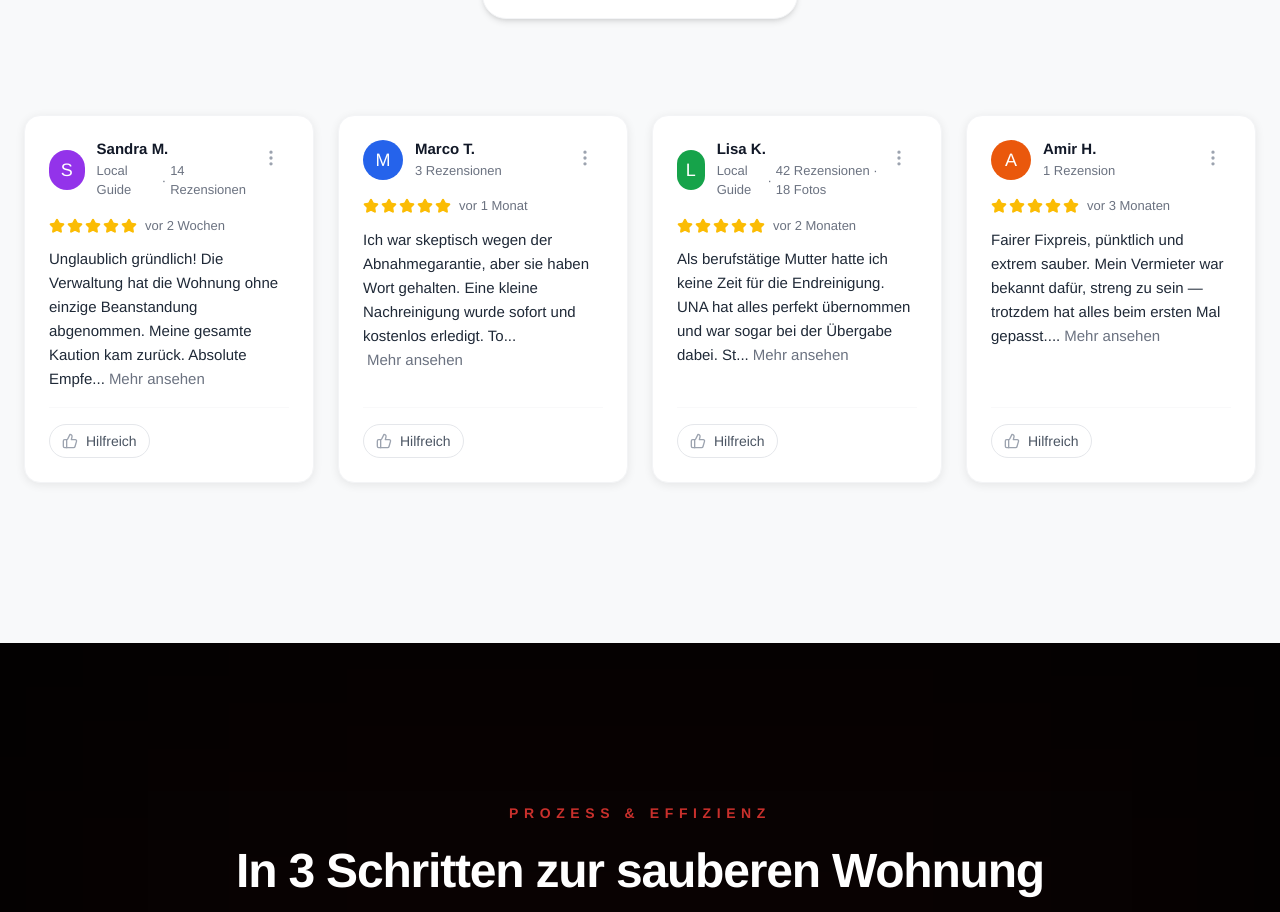
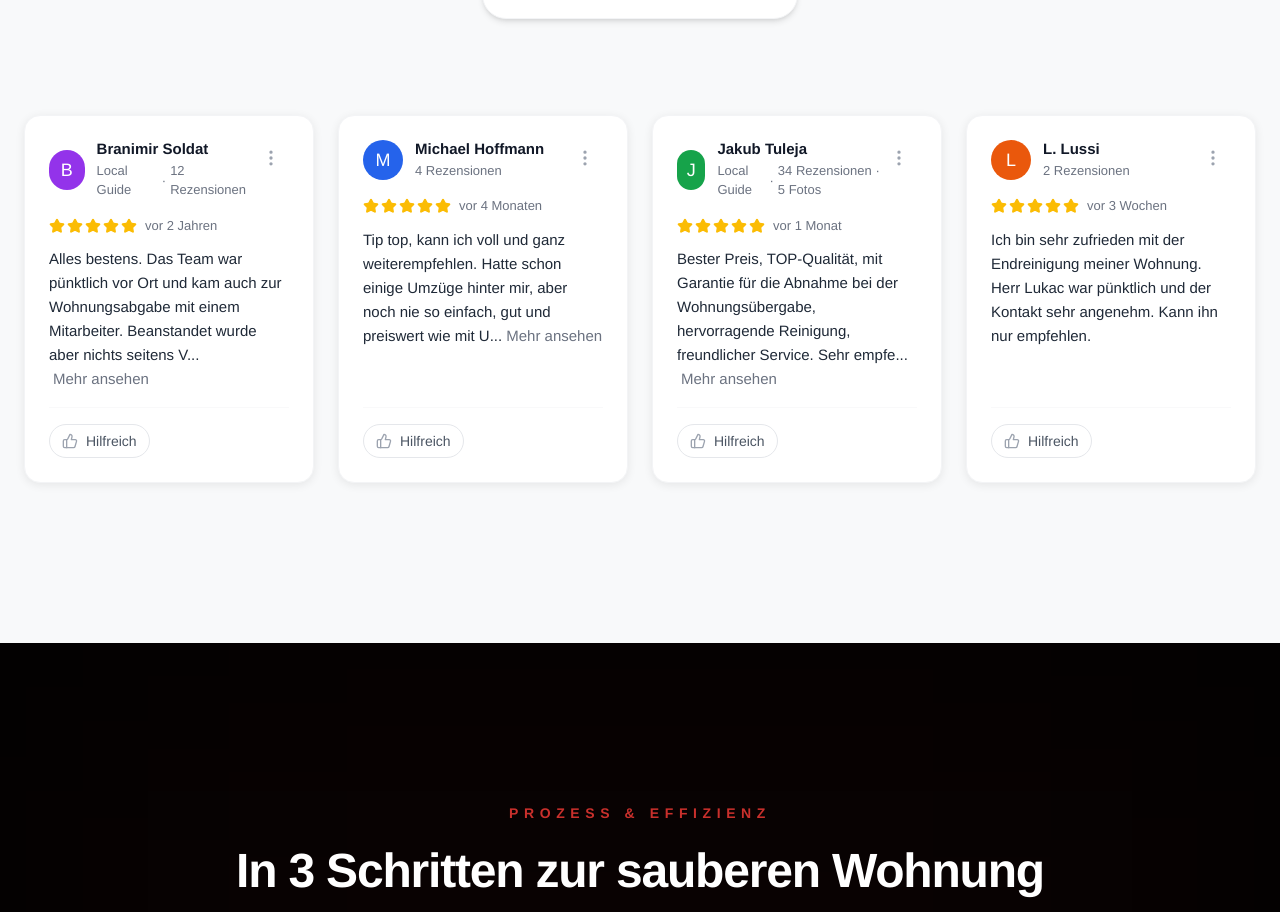
Before and after one commit to raniatizgui99-source/una-reinigungen-final, a Next.js app: page / in a window 1280 px wide. Shown: the part 2814-3726 px from the top of the page. Built offline with nearby package versions, Linux system fonts and the light colour scheme.

Commit message:
feat(cro): inject real verified google reviews

```diff
--- a/src/components/sections/Testimonials.tsx
+++ b/src/components/sections/Testimonials.tsx
@@ -14,40 +14,40 @@ const reviews = {
     readMore: 'Mehr ansehen',
     items: [
       {
-        name: 'Sandra M.',
-        initial: 'S',
+        name: 'Branimir Soldat',
+        initial: 'B',
         color: 'bg-purple-600',
-        timeAgo: 'vor 2 Wochen',
-        text: 'Unglaublich gründlich! Die Verwaltung hat die Wohnung ohne einzige Beanstandung abgenommen. Meine gesamte Kaution kam zurück. Absolute Empfehlung. Das Team war pünktlich, freundlich und hat selbst die schwierigsten Flecken im Backofen und Bad komplett entfernt. Ich musste mich um rein gar nichts kümmern.',
+        timeAgo: 'vor 2 Jahren',
+        text: 'Alles bestens. Das Team war pünktlich vor Ort und kam auch zur Wohnungsabgabe mit einem Mitarbeiter. Beanstandet wurde aber nichts seitens Verwaltung. Vielen Dank und gerne wieder.',
         isLocalGuide: true,
-        reviewCount: '14 Rezensionen'
+        reviewCount: '12 Rezensionen'
       },
       {
-        name: 'Marco T.',
+        name: 'Michael Hoffmann',
         initial: 'M',
         color: 'bg-blue-600',
-        timeAgo: 'vor 1 Monat',
-        text: 'Ich war skeptisch wegen der Abnahmegarantie, aber sie haben Wort gehalten. Eine kleine Nachreinigung wurde sofort und kostenlos erledigt. Top Service! Die Kommunikation im Vorfeld war extrem professionell und der Preis war genau wie auf der Offerte – keine bösen Überraschungen.',
+        timeAgo: 'vor 4 Monaten',
+        text: 'Tip top, kann ich voll und ganz weiterempfehlen. Hatte schon einige Umzüge hinter mir, aber noch nie so einfach, gut und preiswert wie mit Una-Reinigung.',
         isLocalGuide: false,
-        reviewCount: '3 Rezensionen'
+        reviewCount: '4 Rezensionen'
       },
       {
-        name: 'Lisa K.',
-        initial: 'L',
+        name: 'Jakub Tuleja',
+        initial: 'J',
         color: 'bg-green-600',
-        timeAgo: 'vor 2 Monaten',
-        text: 'Als berufstätige Mutter hatte ich keine Zeit für die Endreinigung. UNA hat alles perfekt übernommen und war sogar bei der Übergabe dabei. Stressfrei umgezogen! Werde sie bei meinem nächsten Umzug definitiv wieder buchen.',
+        timeAgo: 'vor 1 Monat',
+        text: 'Bester Preis, TOP-Qualität, mit Garantie für die Abnahme bei der Wohnungsübergabe, hervorragende Reinigung, freundlicher Service. Sehr empfehlenswert.',
         isLocalGuide: true,
-        reviewCount: '42 Rezensionen · 18 Fotos'
+        reviewCount: '34 Rezensionen · 5 Fotos'
       },
       {
-        name: 'Amir H.',
-        initial: 'A',
+        name: 'L. Lussi',
+        initial: 'L',
         color: 'bg-orange-600',
-        timeAgo: 'vor 3 Monaten',
-        text: 'Fairer Fixpreis, pünktlich und extrem sauber. Mein Vermieter war bekannt dafür, streng zu sein — trotzdem hat alles beim ersten Mal gepasst. Sehr zu empfehlen für alle, die auf Nummer sicher gehen wollen bei der Wohnungsübergabe.',
+        timeAgo: 'vor 3 Wochen',
+        text: 'Ich bin sehr zufrieden mit der Endreinigung meiner Wohnung. Herr Lukac war pünktlich und der Kontakt sehr angenehm. Kann ihn nur empfehlen.',
         isLocalGuide: false,
-        reviewCount: '1 Rezension'
+        reviewCount: '2 Rezensionen'
       }
     ]
   },
@@ -58,40 +58,40 @@ const reviews = {
     readMore: 'Read more',
     items: [
       {
-        name: 'Sandra M.',
-        initial: 'S',
+        name: 'Branimir Soldat',
+        initial: 'B',
         color: 'bg-purple-600',
-        timeAgo: '2 weeks ago',
-        text: 'Incredibly thorough! The management accepted the apartment without a single complaint. My entire deposit came back. Absolute recommendation. The team was punctual, friendly and completely removed even the toughest stains in the oven and bathroom.',
+        timeAgo: '2 years ago',
+        text: 'Everything perfect. The team arrived on time and even attended the apartment handover with an employee. The administration had zero complaints. Thank you very much, gladly again.',
         isLocalGuide: true,
-        reviewCount: '14 reviews'
+        reviewCount: '12 reviews'
       },
       {
-        name: 'Marco T.',
+        name: 'Michael Hoffmann',
         initial: 'M',
         color: 'bg-blue-600',
-        timeAgo: '1 month ago',
-        text: 'I was skeptical about the handover guarantee, but they kept their word. A small re-clean was done immediately and for free. Top service! The communication beforehand was extremely professional and the price was exactly as formulated.',
+        timeAgo: '4 months ago',
+        text: 'Tip top, I can fully recommend them. I have had several moves in the past, but it was never as easy, good and affordable as with Una-Reinigung.',
         isLocalGuide: false,
-        reviewCount: '3 reviews'
+        reviewCount: '4 reviews'
       },
       {
-        name: 'Lisa K.',
-        initial: 'L',
+        name: 'Jakub Tuleja',
+        initial: 'J',
         color: 'bg-green-600',
-        timeAgo: '2 months ago',
-        text: 'As a working mother, I had no time for the final cleaning. UNA handled everything perfectly and was even present at the handover. Moved stress-free! I will definitely book them again for my next move.',
+        timeAgo: 'a month ago',
+        text: 'Best price, TOP quality, with a guarantee for acceptance at the apartment handover, excellent cleaning, friendly service. Highly recommended.',
         isLocalGuide: true,
-        reviewCount: '42 reviews · 18 photos'
+        reviewCount: '34 reviews · 5 photos'
       },
       {
-        name: 'Amir H.',
-        initial: 'A',
+        name: 'L. Lussi',
+        initial: 'L',
         color: 'bg-orange-600',
-        timeAgo: '3 months ago',
-        text: 'Fair fixed price, on time and extremely clean. My landlord was known to be very strict — yet everything passed the first time. Highly recommended for anyone who wants to play it safe during the apartment handover.',
+        timeAgo: '3 weeks ago',
+        text: 'I am very satisfied with the final cleaning of my apartment. Mr. Lukac was punctual and the contact was very pleasant. Can only recommend him.',
         isLocalGuide: false,
-        reviewCount: '1 review'
+        reviewCount: '2 reviews'
       }
     ]
   }
```
